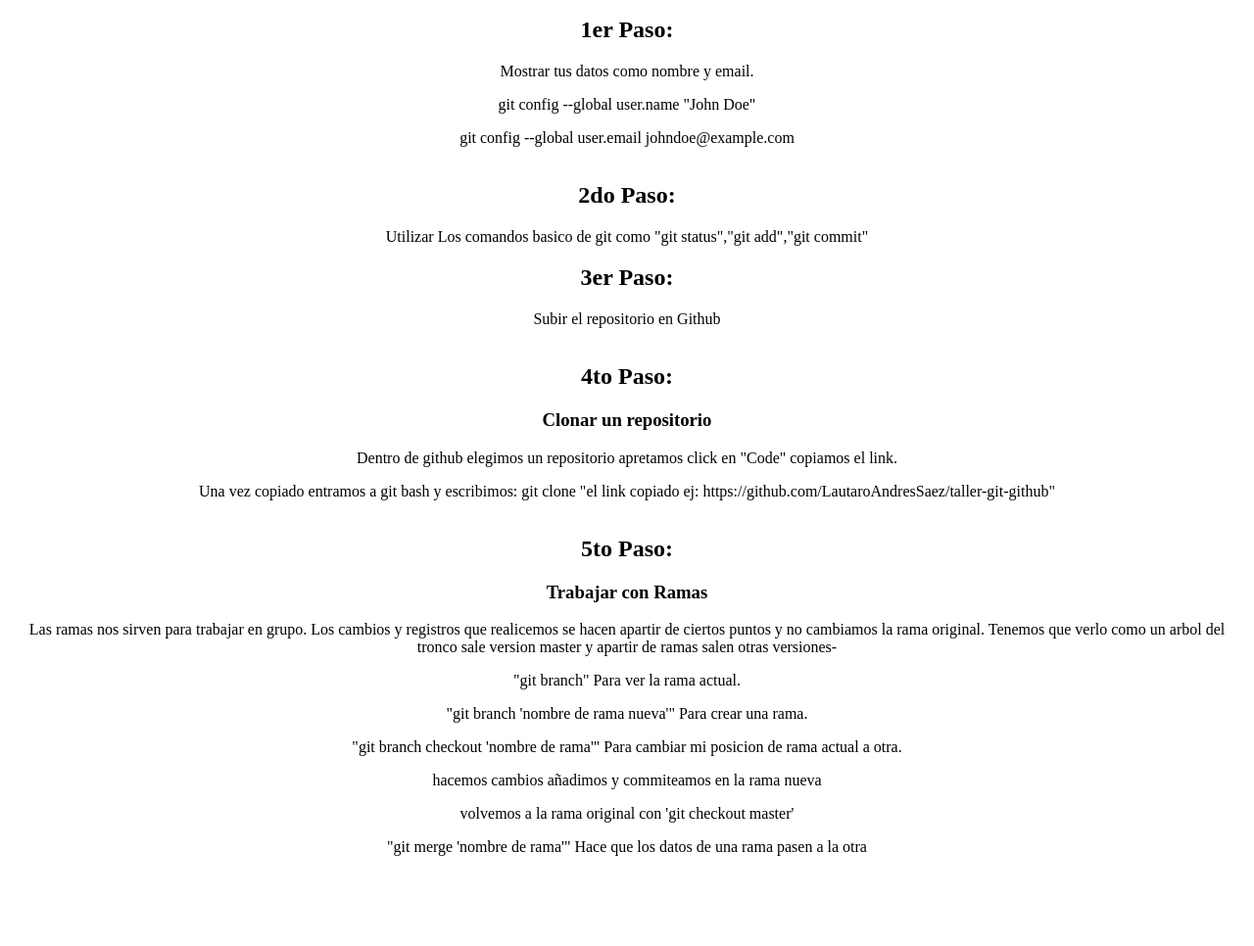
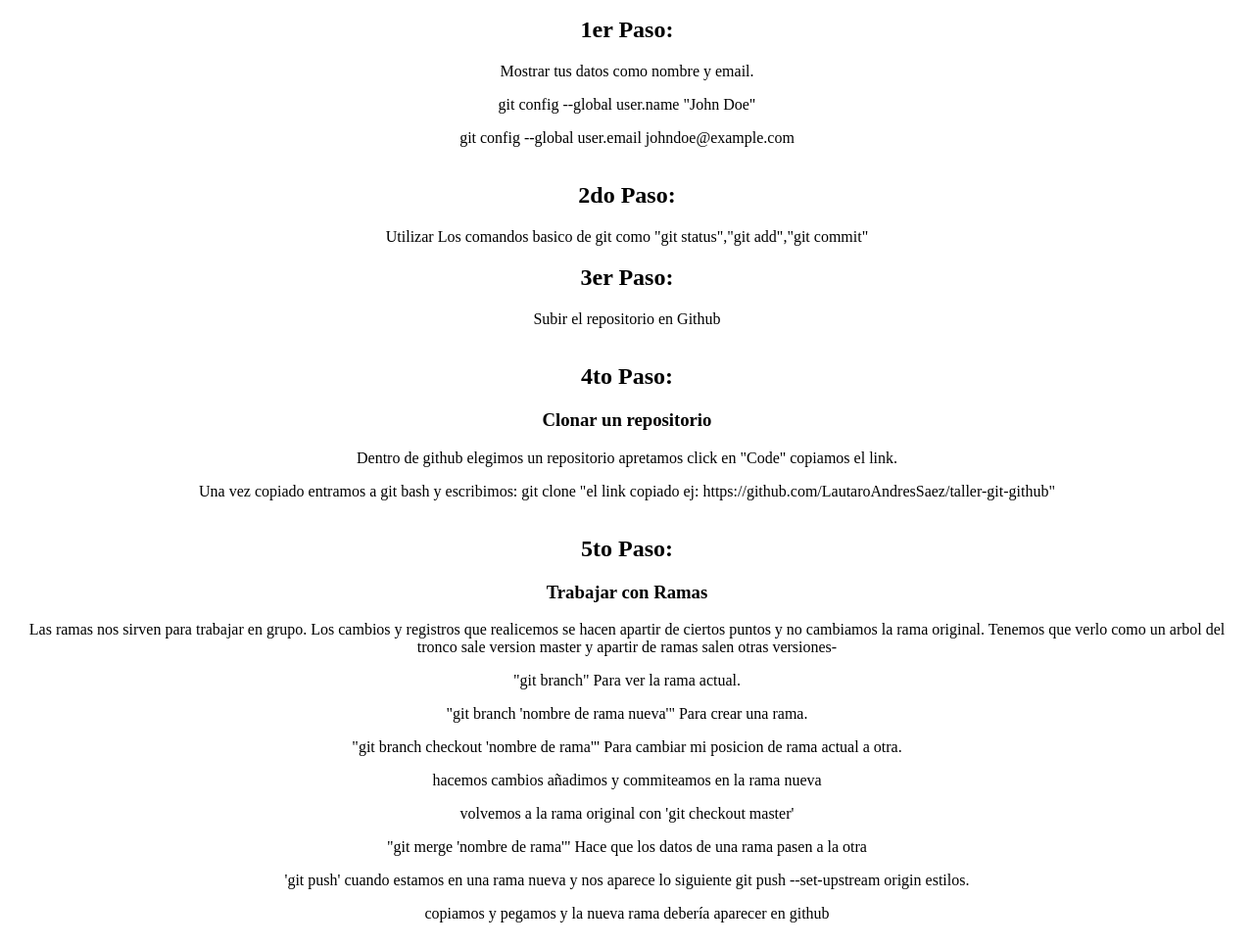
Before and after one commit to Rodrigo5b/TallerdeGitIcaro, a plain HTML site: page index.html in a window 1280 px wide. Shown: the part 91-1057 px from the top of the page at 98% size. Before the commit the page ends 989 px from the top, so only its background shows below. Drawn offline with Linux system fonts and the light colour scheme.

Commit message:
paso extra terminado

```diff
--- a/index.html
+++ b/index.html
@@ -4,7 +4,7 @@
     <meta charset="UTF-8">
     <meta name="viewport" content="width=device-width, initial-scale=1.0">
     <title>Repositorio De Github</title>
-    <link rel="stylesheet" href="/styles.css">
+    <link rel="stylesheet" href="./styles.css">
 </head>
 <header>
     <h1>
@@ -59,6 +59,10 @@
         <p>
             "git merge 'nombre de rama'" Hace que los datos de una rama pasen a la otra
         </p>
+        <p>
+            'git push' cuando estamos en una rama nueva y nos aparece lo siguiente git push --set-upstream origin estilos.
+        </p>
+        <p>copiamos y pegamos y la nueva rama debería aparecer en github</p>
     </div>
 </body>
 </html>
```
